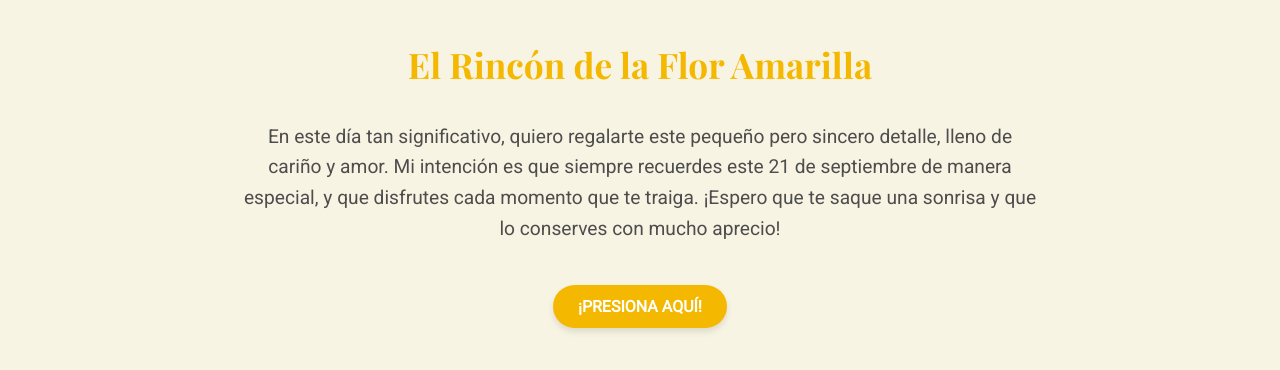
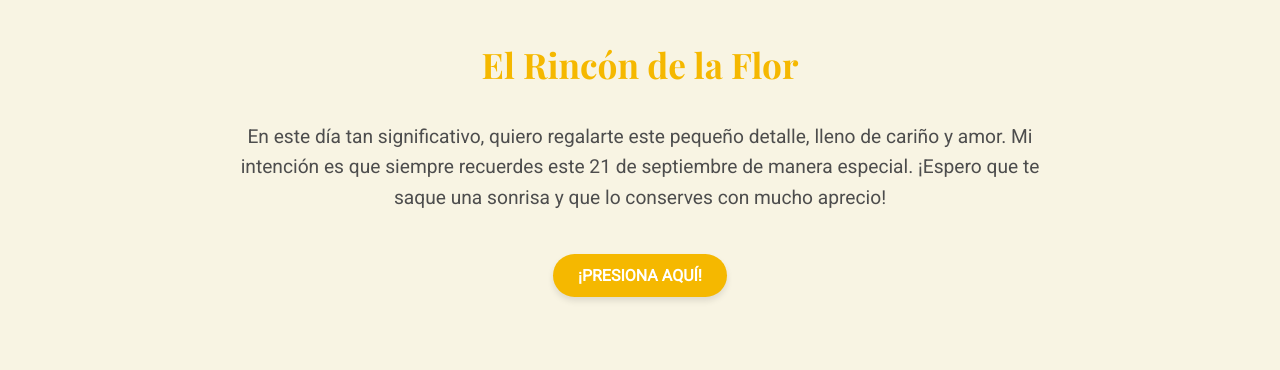
Before and after one commit to leandrocacao/flores, a plain HTML site: page index.html in a window 1280 px wide. Shown: the part 156-526 px from the top of the page. Drawn offline with nearby package versions, Linux system fonts and the light colour scheme.

Commit message:
Actualizar datos

```diff
--- a/index.html
+++ b/index.html
@@ -111,8 +111,8 @@
 </header>
 
 <main>
-    <h1>El Rincón de la Flor Amarilla</h1>
-    <p>En este día tan significativo, quiero regalarte este pequeño pero sincero detalle, lleno de cariño y amor. Mi intención es que siempre recuerdes este 21 de septiembre de manera especial, y que disfrutes cada momento que te traiga. ¡Espero que te saque una sonrisa y que lo conserves con mucho aprecio!</p>
+    <h1>El Rincón de la Flor</h1>
+    <p>En este día tan significativo, quiero regalarte este pequeño detalle, lleno de cariño y amor. Mi intención es que siempre recuerdes este 21 de septiembre de manera especial. ¡Espero que te saque una sonrisa y que lo conserves con mucho aprecio!</p>
     <a href="pagina2.html" class="btn">¡Presiona aquí!</a>
 </main>
 
```
